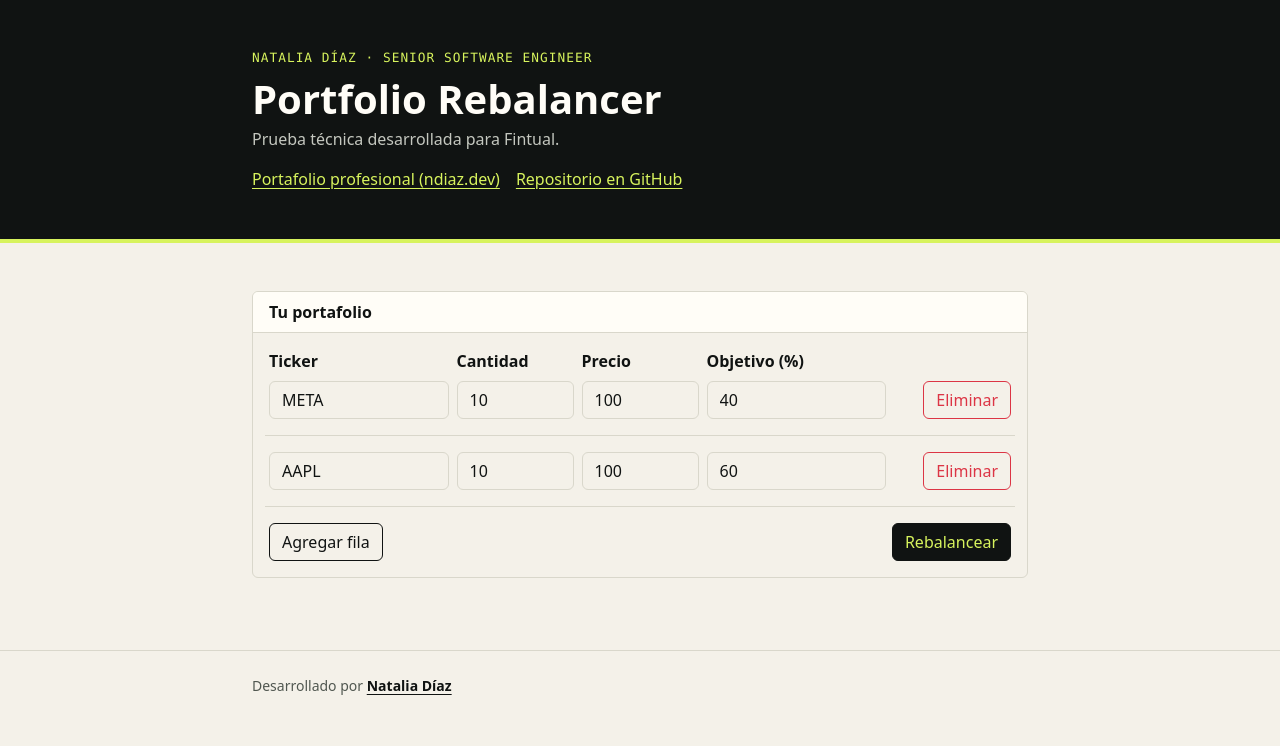
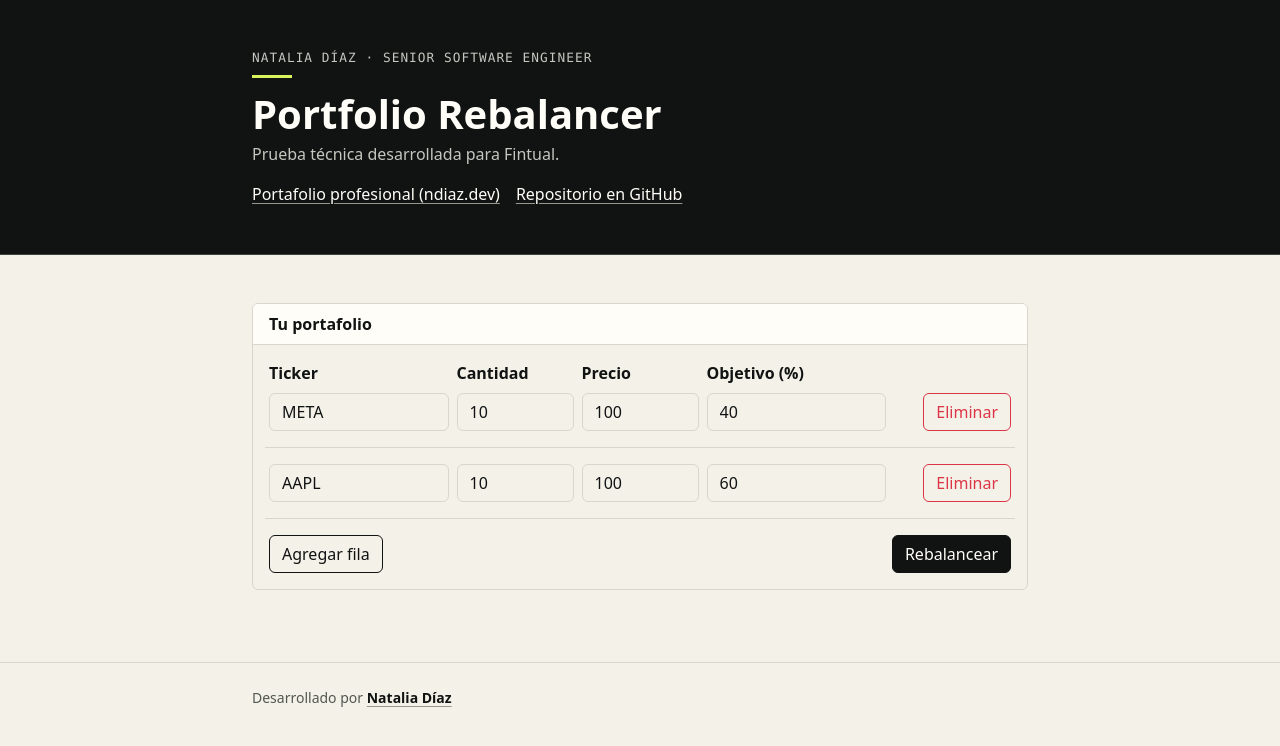
Before and after one commit to nataliadiazoyarzun/fintual, a React (Vite) app in the folder frontend/: page / in a window 1280 px wide. Shown: the top 746 px of the page. Built offline with nearby package versions, Linux system fonts and the light colour scheme; no server answers.

Commit message:
style: tone down lime accent.

```diff
--- a/frontend/src/styles.css
+++ b/frontend/src/styles.css
@@ -25,7 +25,17 @@ body {
 .app-header {
   background-color: var(--nd-ink);
   color: var(--nd-white);
-  border-bottom: 4px solid var(--nd-lime);
+  border-bottom: 1px solid #3d423d;
+}
+
+/* Small lime accent above the title: the only decorative use of the color. */
+.app-header h1::before {
+  content: '';
+  display: block;
+  width: 2.5rem;
+  height: 3px;
+  margin-bottom: 0.75rem;
+  background-color: var(--nd-lime);
 }
 
 .app-eyebrow {
@@ -33,7 +43,7 @@ body {
   font-size: 0.8rem;
   letter-spacing: 0.08em;
   text-transform: uppercase;
-  color: var(--nd-lime);
+  color: #c4c7bf;
 }
 
 .app-subtitle {
@@ -41,12 +51,14 @@ body {
 }
 
 .app-link {
-  color: var(--nd-lime);
+  color: var(--nd-white);
+  text-decoration-color: #949990;
   text-underline-offset: 0.2em;
 }
 
 .app-link:hover {
-  color: var(--nd-white);
+  color: var(--nd-lime);
+  text-decoration-color: var(--nd-lime);
 }
 
 .app-header a:focus-visible,
@@ -58,7 +70,7 @@ body {
 
 .skip-link {
   background-color: var(--nd-ink);
-  color: var(--nd-lime);
+  color: var(--nd-white);
 }
 
 .app-footer {
@@ -69,6 +81,13 @@ body {
 .app-footer .app-link {
   color: var(--nd-ink);
   font-weight: 600;
+  text-decoration-color: #949990;
+}
+
+.app-footer .app-link:hover {
+  color: var(--nd-ink);
+  text-decoration-color: var(--nd-ink);
+  background-color: var(--nd-lime);
 }
 
 .card {
@@ -81,9 +100,9 @@ body {
   border-bottom-color: var(--nd-line);
 }
 
-/* Primary action: ink with a lime accent, like the portfolio. */
+/* Primary action: solid ink; lime appears only on hover/active. */
 .btn-primary {
-  --bs-btn-color: var(--nd-lime);
+  --bs-btn-color: var(--nd-white);
   --bs-btn-bg: var(--nd-ink);
   --bs-btn-border-color: var(--nd-ink);
   --bs-btn-hover-color: var(--nd-ink);
@@ -92,7 +111,7 @@ body {
   --bs-btn-active-color: var(--nd-ink);
   --bs-btn-active-bg: var(--nd-lime);
   --bs-btn-active-border-color: var(--nd-ink);
-  --bs-btn-disabled-color: var(--nd-lime);
+  --bs-btn-disabled-color: var(--nd-white);
   --bs-btn-disabled-bg: var(--nd-ink);
   --bs-btn-disabled-border-color: var(--nd-ink);
   --bs-btn-focus-shadow-rgb: 16, 19, 18;
```
